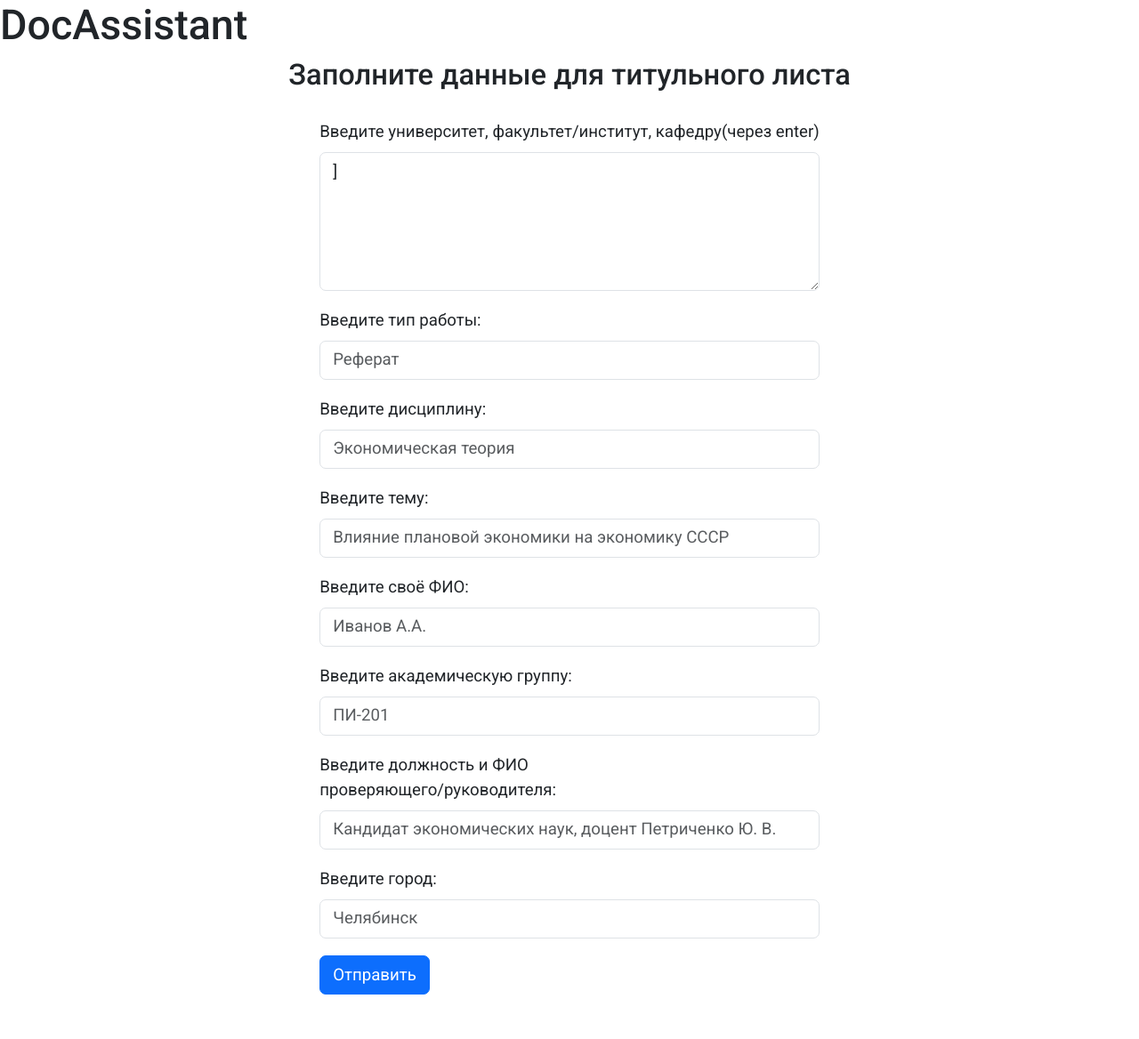
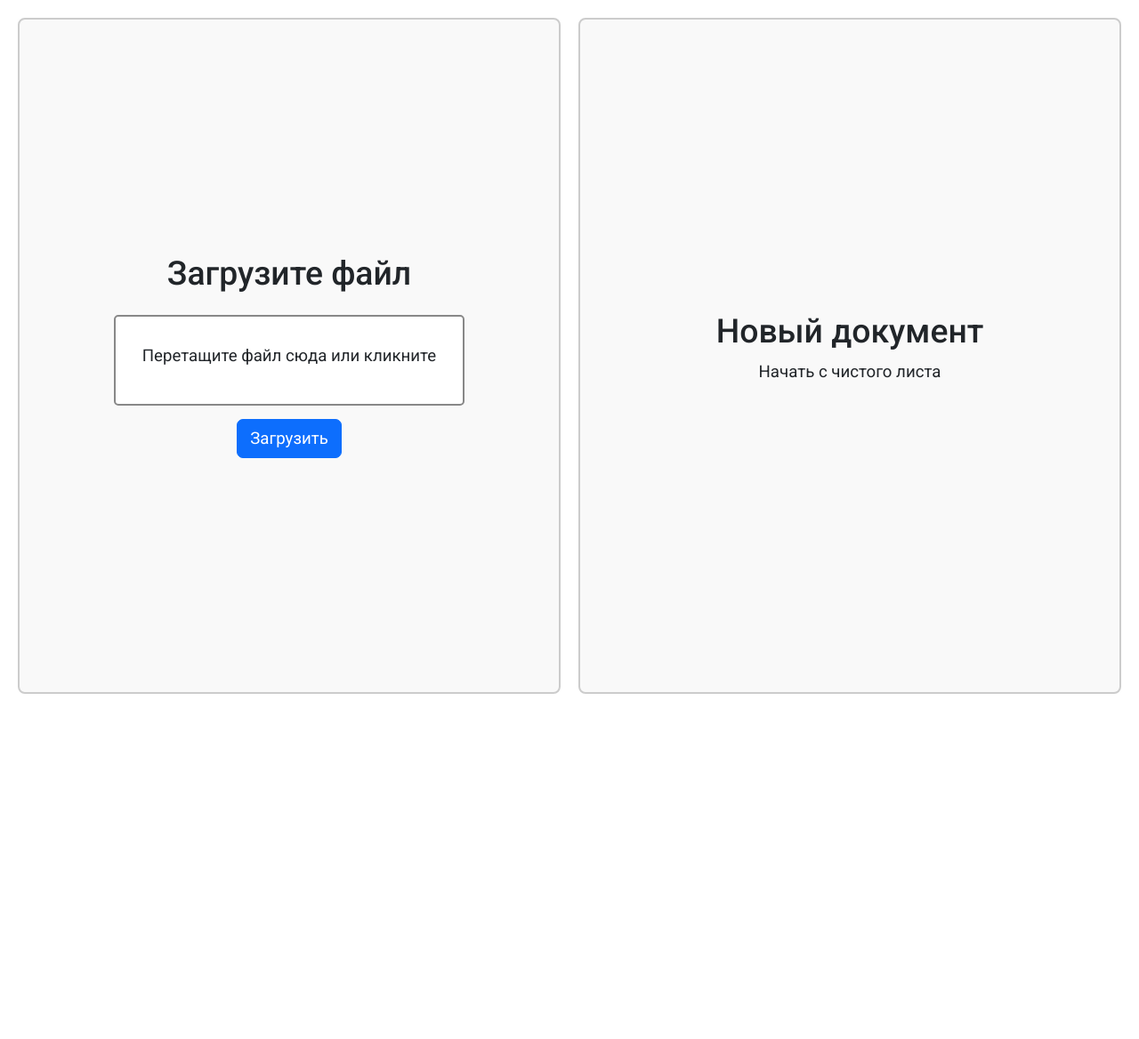
Before and after one commit to angst1437/AIdocAssistant, a Flask app: page / in a window 1280 px wide. Shown: the whole page at 89% size. After the commit the page ends 780 px from the top, so only its background shows below. Run offline with Flask 3, Linux system fonts and the light colour scheme.

Commit message:
Added the start page

```diff
--- a/logic/partition.py
+++ b/logic/partition.py
@@ -9,7 +9,7 @@ import json
 
 class DocPartition:
 
-    with open(r"../gost.json", "r", encoding="UTF-8") as f:
+    with open(r"./gost.json", "r", encoding="UTF-8") as f:
         keywords = json.load(f)["keywords"]
 
     def __init__(self, file_path):
--- a/web/app.py
+++ b/web/app.py
@@ -2,13 +2,19 @@ from flask import Flask, render_template, request, send_file
 from docx import Document
 from io import BytesIO
 from logic import builder, partition, datatypes
+from werkzeug.utils import secure_filename
 
 
 app = Flask(__name__)
 
 
 @app.route('/')
-def index():
+def choose():
+    return render_template('choose.html')
+
+
+@app.route('/form')
+def form():
     return render_template('form.html')
 
 
@@ -45,6 +51,24 @@ def generate_doc():
         mimetype='application/vnd.openxmlformats-officedocument.wordprocessingml.document'
     )
 
+@app.route('/process_docx', methods=['POST'])
+def process_docx():
+    if 'file' not in request.files:
+        return "No file uploaded", 400
+
+    file = request.files['file']
+    if file.filename == '':
+        return "No selected file", 400
+
+    if not (file and file.filename.endswith('.docx')):
+        return "Invalid file type. Only .docx files are allowed", 400
+
+    try:
+        # Здесь должна быть логика обработки файла
+
+        return "File processed successfully", 200
+    except Exception as e:
+        return f"Error processing file: {str(e)}", 500
 
 if __name__ == '__main__':
     app.run(debug=True)
--- a/web/static/styles.css
+++ b/web/static/styles.css
@@ -1,10 +1,8 @@
+/* Существующие стили (оставляем без изменений) */
 * {
     font-family: 'Roboto', sans-serif;
-    font-size: 14pt
+    font-size: 14pt;
 }
-
-
-
 
 #title-form-header {
     text-align: center;
@@ -28,3 +26,71 @@ h3 {
 input {
     font-size: 14pt;
 }
+
+/* Стили для страницы выбора */
+
+.choice-container {
+    display: flex;
+    flex-direction: center;
+    justify-content: center; /* Горизонтальное центрирование */
+    height: 100vh;
+    gap: 20px;
+    padding: 20px;
+}
+
+.choice-box {
+    flex: 1;
+    border: 2px solid #ccc;
+    padding: 30px;
+    text-align: center;
+    cursor: pointer;
+    transition: all 0.3s;
+    border-radius: 8px;
+    background: #f9f9f9;
+    display: flex;
+    flex-direction: column;
+    justify-content: center; /* Вертикальное центрирование содержимого */
+    align-items: center; /* Горизонтальное центрирование содержимого */
+    min-height: 300px; /* Минимальная высота для лучшего вида */
+}
+
+/* Остальные стили остаются такими же */
+.choice-box:hover {
+    border-color: #4CAF50;
+    transform: scale(1.03);
+    box-shadow: 0 4px 8px rgba(0,0,0,0.1);
+}
+
+.drop-area {
+    display: block;
+    padding: 30px;
+    margin: 15px 0;
+    border: 2px solid #888;
+    border-radius: 5px;
+    background: #fff;
+}
+
+.drop-area.highlight {
+    border-color: #4CAF50;
+    background-color: #f0fff0;
+}
+
+.file-name {
+    margin-top: 10px;
+    font-size: 14px;
+    color: #333;
+    word-break: break-word;
+    max-width: 100%;
+}
+
+/* Адаптивность для мобильных устройств */
+@media (max-width: 768px) {
+    .choice-container {
+        flex-direction: column;
+        align-items: center;
+    }
+
+    .choice-box {
+        width: 80%;
+    }
+}
--- /dev/null
+++ b/web/templates/choose.html
@@ -0,0 +1,102 @@
+<!DOCTYPE html>
+<html>
+<head>
+    <meta charset="UTF-8">
+    <meta name="viewport" content="width=device-width, initial-scale=1">
+    <title>DocAssistant</title>
+    <link rel="preconnect" href="https://fonts.googleapis.com">
+    <link rel="preconnect" href="https://fonts.gstatic.com" crossorigin>
+    <link href="https://fonts.googleapis.com/css2?family=Roboto:ital,wght@0,100..900;1,100..900&display=swap" rel="stylesheet">
+    <link rel="stylesheet" href="{{ url_for('static', filename='styles.css') }}">
+    <link href="https://cdn.jsdelivr.net/npm/bootstrap@5.3.0/dist/css/bootstrap.min.css" rel="stylesheet">
+    <script src="https://cdn.jsdelivr.net/npm/bootstrap@5.3.0/dist/js/bootstrap.bundle.min.js"></script>
+</head>
+<body>
+    <div class="choice-container">
+        <!-- Кнопка 1: Drag-and-drop для загрузки DOCX -->
+        <div class="choice-box" id="upload-box">
+            <h2>Загрузите файл</h2>
+            <form id="upload-form" enctype="multipart/form-data">
+                <input type="file" id="docx-upload" accept=".docx" hidden>
+                <label for="docx-upload" class="drop-area">
+                    <span id="drop-text">Перетащите файл сюда или кликните</span>
+                    <div id="file-name" class="file-name"></div>
+                </label>
+                <button type="submit" class="btn btn-primary">Загрузить</button>
+            </form>
+        </div>
+
+        <!-- Кнопка 2: Создать новый документ -->
+        <div class="choice-box" onclick="window.location.href='/form'">
+            <h2>Новый документ</h2>
+            <p>Начать с чистого листа</p>
+        </div>
+    </div>
+
+    <script>
+        // Drag-and-drop функционал
+        const dropArea = document.querySelector('.drop-area');
+        const fileInput = document.getElementById('docx-upload');
+        const fileNameDisplay = document.getElementById('file-name');
+        const dropText = document.getElementById('drop-text');
+
+        // Обработчик выбора файла
+        fileInput.addEventListener('change', (e) => {
+            if (fileInput.files.length > 0) {
+                const fileName = fileInput.files[0].name;
+                fileNameDisplay.textContent = fileName;
+                dropText.textContent = "Файл выбран:";
+            }
+        });
+
+        dropArea.addEventListener('dragover', (e) => {
+            e.preventDefault();
+            dropArea.classList.add('highlight');
+        });
+
+        dropArea.addEventListener('dragleave', () => {
+            dropArea.classList.remove('highlight');
+        });
+
+        dropArea.addEventListener('drop', (e) => {
+            e.preventDefault();
+            dropArea.classList.remove('highlight');
+            fileInput.files = e.dataTransfer.files;
+
+            if (fileInput.files.length > 0) {
+                const fileName = fileInput.files[0].name;
+                fileNameDisplay.textContent = fileName;
+                dropText.textContent = "Файл выбран:";
+            }
+        });
+
+        // Обработка отправки формы
+        document.getElementById('upload-form').addEventListener('submit', async (e) => {
+            e.preventDefault();
+            if (!fileInput.files || fileInput.files.length === 0) {
+                alert('Пожалуйста, выберите файл');
+                return;
+            }
+
+            const formData = new FormData();
+            formData.append('file', fileInput.files[0]);
+
+            try {
+                const response = await fetch('/process_docx', {
+                    method: 'POST',
+                    body: formData
+                });
+
+                if (response.ok) { // Ответ на удачную отправку файла
+                    const text = await response.text();
+                    alert(text);
+                } else {
+                    alert('Ошибка при обработке файла');
+                }
+            } catch (error) {
+                alert('Произошла ошибка: ' + error.message);
+            }
+        });
+    </script>
+</body>
+</html>
--- a/web/templates/form.html
+++ b/web/templates/form.html
@@ -22,8 +22,7 @@
                         Введите университет, факультет/институт, кафедру(через enter)
                     </label>
                     <textarea name="university-info" type="text" class="form-control" rows="5" cols="30" required
-                              placeholder="Челябинский государственный университет&#10Институт информационных технологий">]
-                    </textarea>
+                              placeholder="Челябинский государственный университет&#10Институт информационных технологий"></textarea>
                 </div>
 
                 <div class="mb-3">
```
Also changed, not shown: 1 other file.
